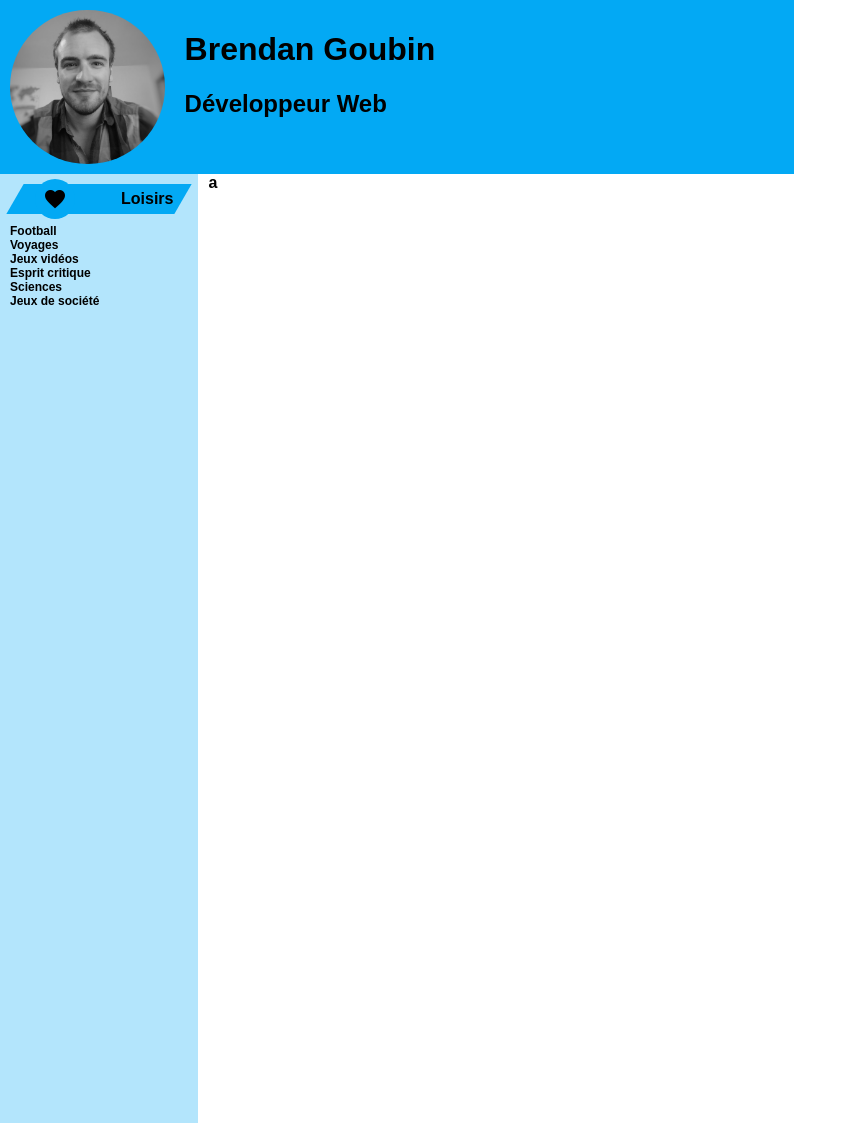
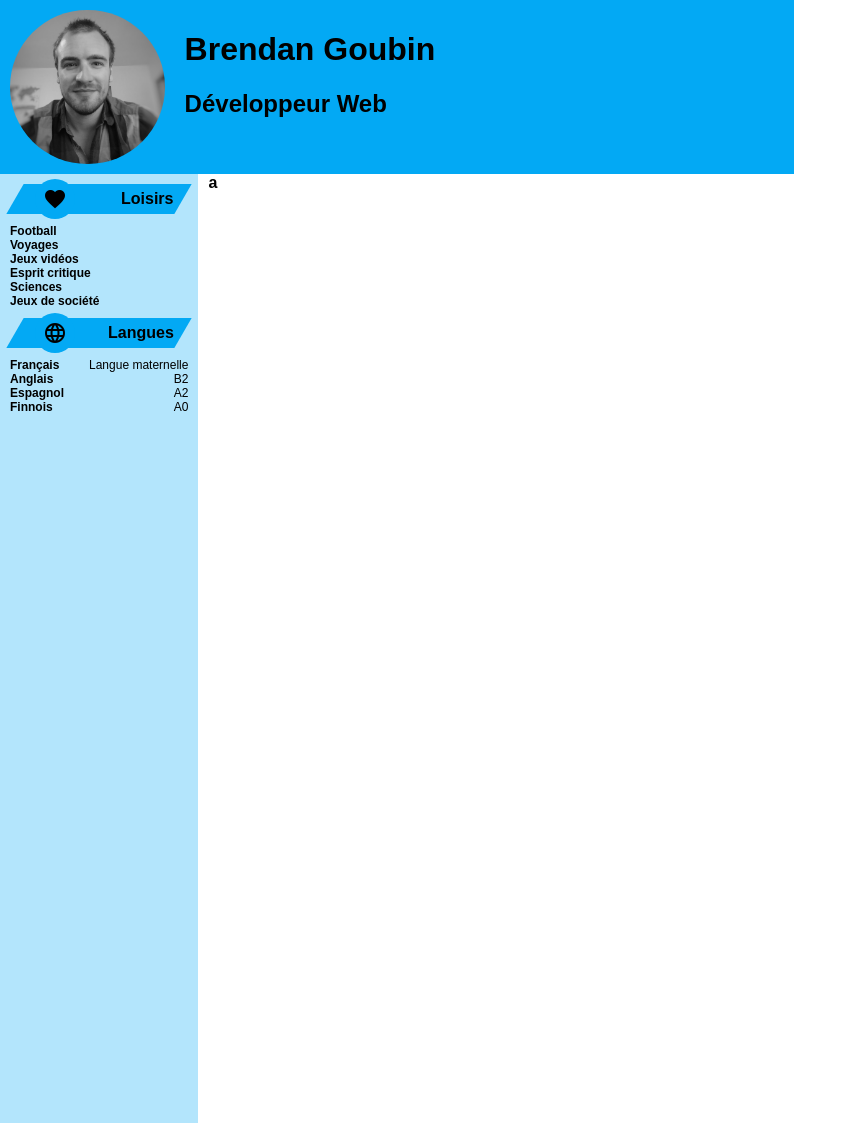
Before and after one commit to Billos/resume-old, a Jekyll site: the page built from index.md, in a window 1280 px wide. Shown: the whole page, without its empty margins (0-857 px from the left). Built offline with Jekyll 4.4.1, drawn with Linux system fonts in a browser that asks for light colours; some web fonts are replaced.

Commit message:
include languages

```diff
--- /dev/null
+++ b/_data/languages.yml
@@ -0,0 +1,15 @@
+-
+  name: Français
+  level: Langue maternelle
+
+-
+  name: Anglais
+  level: B2
+
+-
+  name: Espagnol
+  level: A2
+
+-
+  name: Finnois
+  level: A0
--- /dev/null
+++ b/_includes/c_languages.html
@@ -0,0 +1,16 @@
+<section>
+	<div class="title">
+		<div class="logo">
+			<i class="material-icons">language</i>
+		</div>
+		<div class="text">Langues</div>
+	</div>
+	<div class="content">
+		{% for item in site.data.languages %}
+		<div class="line">
+			<b>{{item.name}}</b>
+			<span>{{item.level}}</span>
+		</div>
+		{% endfor %}
+	</div>
+</section>
--- a/_includes/column.html
+++ b/_includes/column.html
@@ -1,3 +1,4 @@
 <column>
 	{% include c_hobbies.html %}
+	{% include c_languages.html %}
 </column>
```
